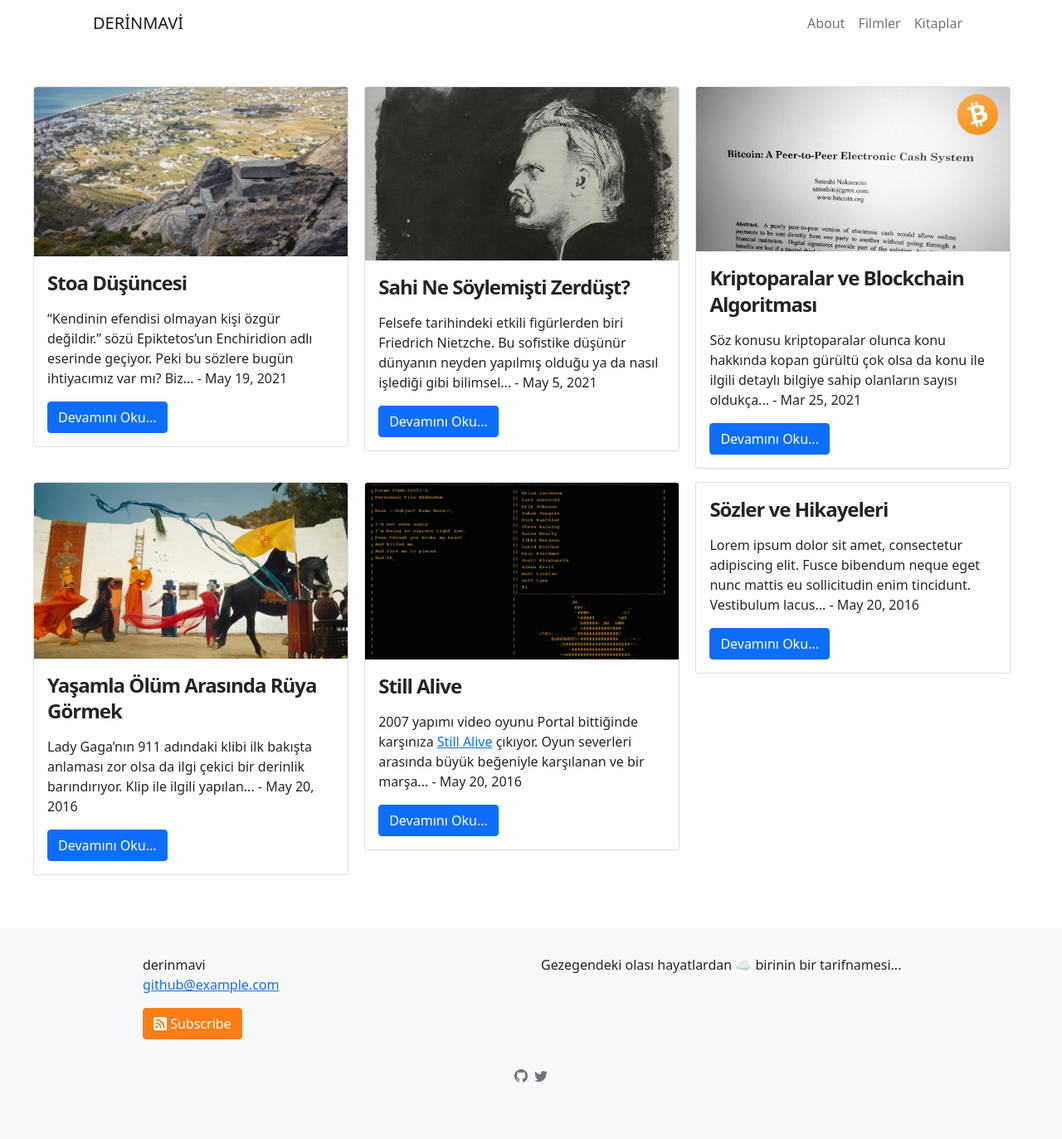
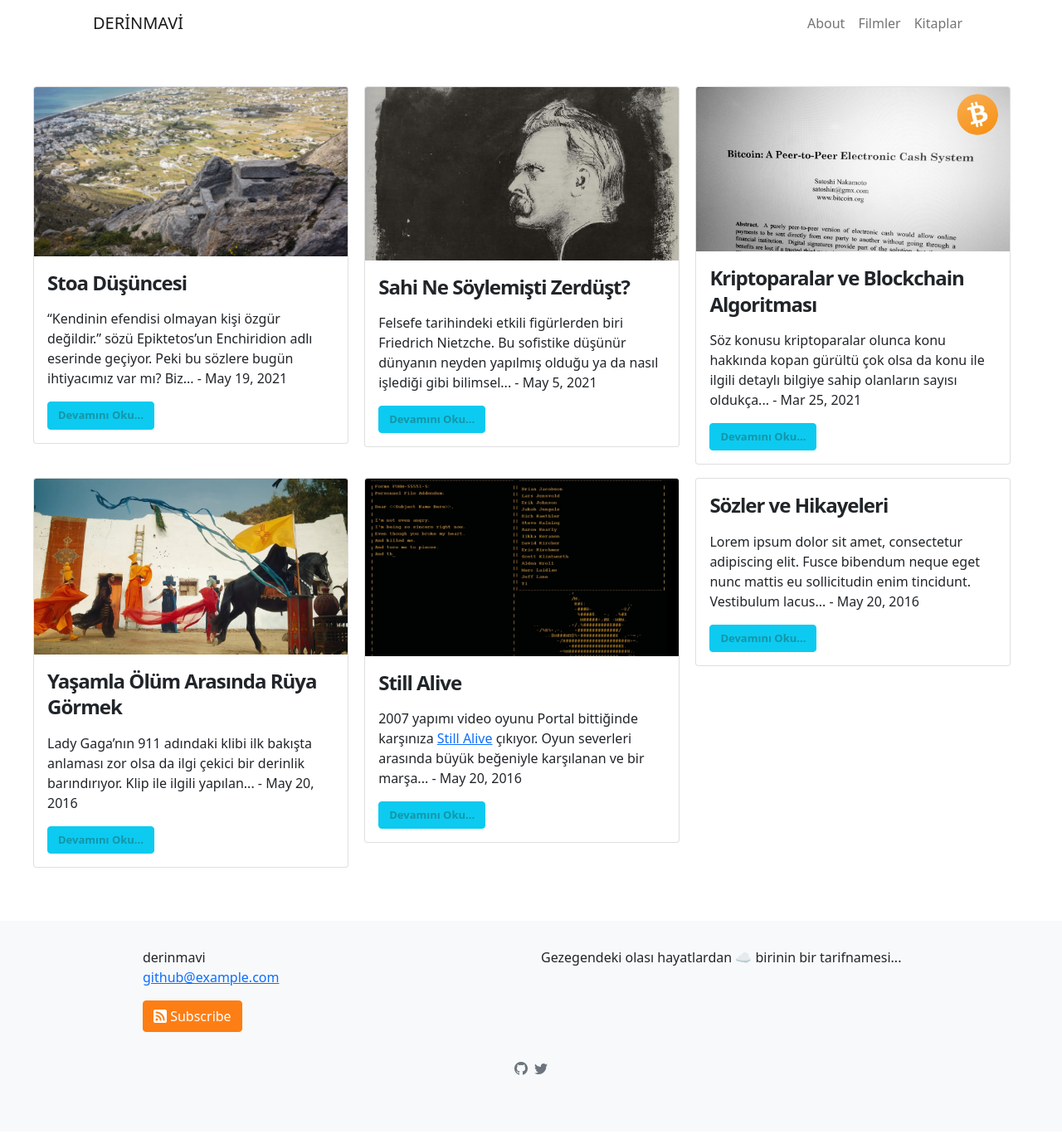
Before and after one commit to tozbulut/derinmavi.io, a Jekyll site: the page built from index.markdown, in a window 1280 px wide. Shown: the whole page at 83% size. Built offline with Jekyll 4.4.1, drawn with Linux system fonts in a browser that asks for light colours.

Commit message:
Update home.html

```diff
--- a/_layouts/home.html
+++ b/_layouts/home.html
@@ -28,7 +28,7 @@ layout: default2
   <div class="card-body">
     <h5 class="card-title" style=" letter-spacing: -1px; font-size: 24px; line-height: 1.3; font-weight: 700; ">{{ post.title | escape }}</h5>
     {%- if site.excerpts.show -%}<p class="card-text">{{ post.excerpt | truncatewords:20 }} - {{ post.date | date: date_format }}</p>{%- endif -%}
-    <a href="{{ post.url | relative_url }}" class="btn btn-primary">Devamını Oku...</a>
+    <a href="{{ post.url | relative_url }}" class="btn btn-info" style="font-size: 13px; font-weight: bold; color: #1495a7;">Devamını Oku...</a>
   </div>
       </div>
     </div>
```
